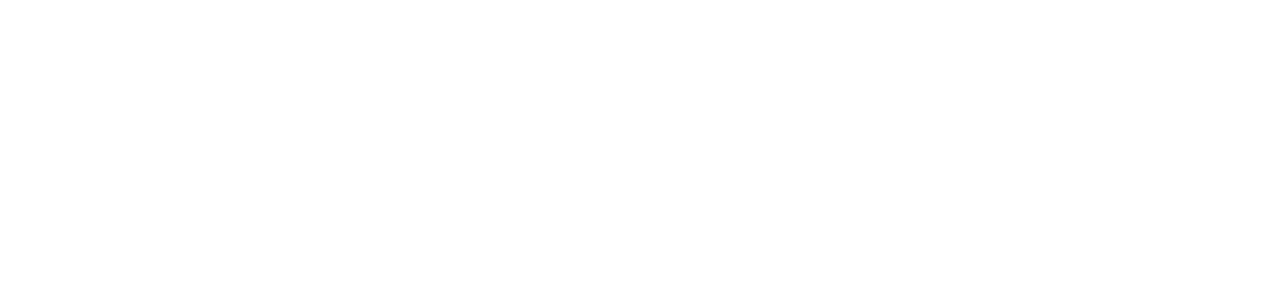
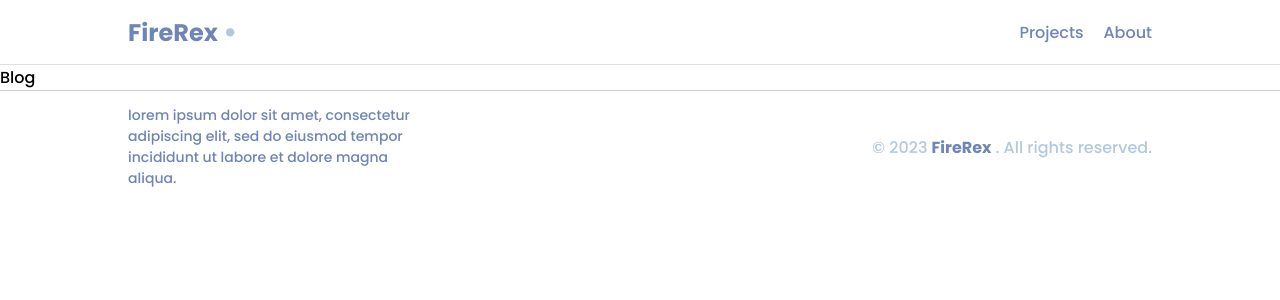
Before and after one commit to FireRex979/portofolio, a React (Create React App) app: page /blog in a window 1280 px wide. Before the commit this address had no page. Shown: the top 300 px of the page. Built offline with nearby package versions, Linux system fonts and the light colour scheme.

Commit message:
Hide Blog

```diff
--- a/package.json
+++ b/package.json
@@ -6,6 +6,7 @@
     "@testing-library/jest-dom": "^5.16.5",
     "@testing-library/react": "^13.4.0",
     "@testing-library/user-event": "^13.5.0",
+    "axios": "^1.2.2",
     "react": "^18.2.0",
     "react-dom": "^18.2.0",
     "react-icons": "^4.7.1",
--- a/src/App.js
+++ b/src/App.js
@@ -1,6 +1,7 @@
 import "./App.css";
 import Home from "./Menu/Home";
 import About from "./Menu/About";
+import Blog from "./Menu/Blog";
 import Project from "./Menu/Project";
 import ProjectDetail from "./Menu/ProjectDetail";
 import { Routes, Route } from "react-router-dom";
@@ -10,6 +11,7 @@ function App() {
     <Routes>
       <Route path="/" element={<Home />} />
       <Route path="/project" element={<Project />} />
+      <Route path="/blog" element={<Blog />} />
       <Route path="/project/:id" element={<ProjectDetail />} />
       <Route path="/about" element={<About />} />
     </Routes>
--- /dev/null
+++ b/src/Body/Blog/Blog.js
@@ -0,0 +1,5 @@
+import React from "react";
+
+export default function Blog() {
+  return <div>Blog</div>;
+}
--- a/src/Header/NavMenu.js
+++ b/src/Header/NavMenu.js
@@ -22,9 +22,9 @@ export default function NavMenu() {
         <li>
           <Link to="/project">Projects</Link>
         </li>
-        <li>
-          <Link to="/blogs">Blogs</Link>
-        </li>
+        {/* <li>
+          <Link to="/blog">Blogs</Link>
+        </li> */}
         <li>
           <Link to="/about">About</Link>
         </li>
--- /dev/null
+++ b/src/Menu/Blog.js
@@ -0,0 +1,14 @@
+import React from "react";
+import Header from "../Header/Header";
+import Footer from "../Footer/Footer";
+import BlogBody from "../Body/Blog/Blog";
+
+export default function Blog() {
+  return (
+    <div>
+      <Header />
+      <BlogBody />
+      <Footer />
+    </div>
+  );
+}
```
Also changed, not shown: 2 other files (tests, documents, lock files or other folders).
